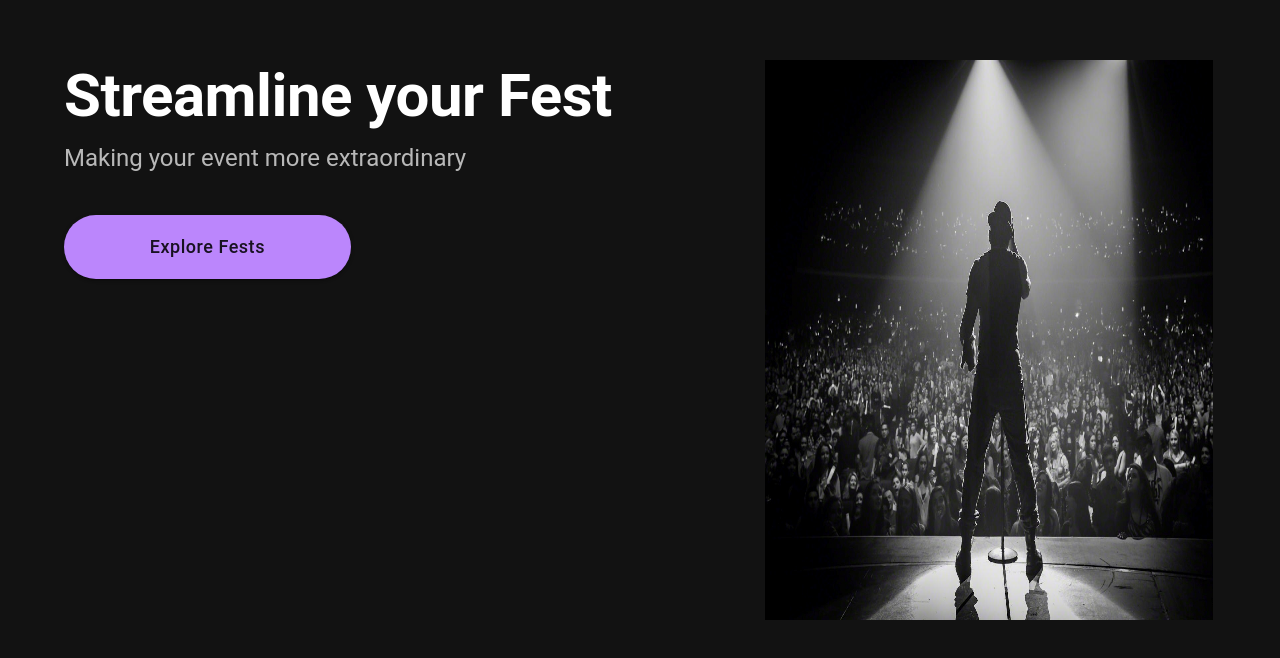
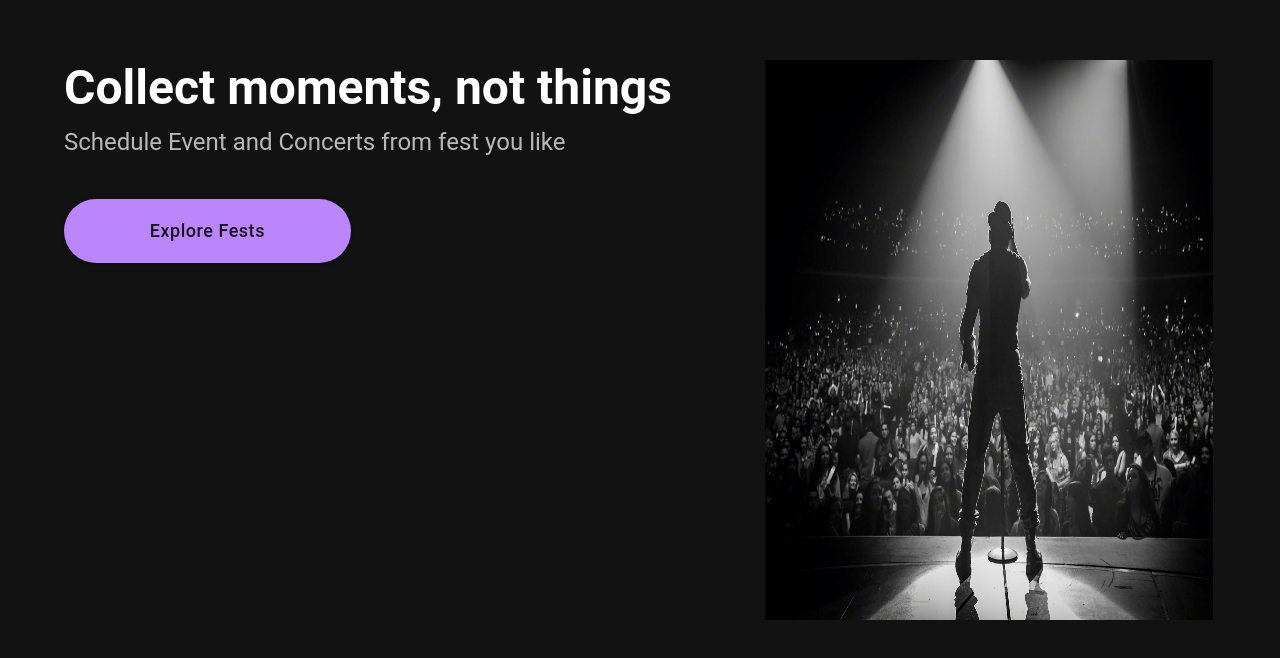
Before and after one commit to japnit01/FMS_Frontend, a React (Create React App) app: page / in a window 1280 px wide. Shown: the part 932-1590 px from the top of the page. Built offline with nearby package versions, Linux system fonts and the light colour scheme.

Commit message:
visitor route

```diff
--- a/src/App.js
+++ b/src/App.js
@@ -61,12 +61,16 @@ function App() {
                     <Route path="u">
                       <Route index path="fests" element={<Visitor />} />
                       <Route path="schedule" element={<Scheduler />} />
-                      <Route path="fest/:festname" element={<Event />} />
-                      {/* <Route path="duals">
-                        <Route path=":eventid/result" element={<Results />} />
-                      </Route> */}
-                      <Route path="solo">
-                        <Route path=":eventid/result" element={<Results />} />
+                      <Route path="fest">
+                        <Route path=":festname" element={<Event />} />
+                        <Route path=":festname/duals">
+                          <Route path=":eventid" element={<Dual />} />
+                          <Route path="result" element={<Results />} />
+                        </Route>
+                        <Route path=":festname/solo">
+                          <Route path=":eventid" element={<Solo />} />
+                          <Route path="result" element={<Results />} />
+                        </Route>
                       </Route>
                     </Route>
 
--- a/src/Components/Dual.js
+++ b/src/Components/Dual.js
@@ -1,17 +1,18 @@
 import React, { useState, useContext, useEffect } from 'react'
 import eventContext from '../Context/event/eventContext'
 import { useParams, useNavigate } from "react-router-dom";
+import Results from "./Results";
 import { Card, CardContent, Grid, Button, Typography, TextField } from '@mui/material';
 import "../css/Dual.css"
 
 const Dual = () => {
   const context = useContext(eventContext);
-  const { FetchDual, NextMatch, NextRound, FinishDualsEvent,CheckResult, update, setupdate } = context;
+  const { FetchDual, NextMatch, NextRound, FinishDualsEvent, CheckResult, update, setupdate } = context;
   const [currentRound, setCurrentRound] = useState([]);
-  const [player1, setplayer1] = useState({id:'' ,name:'' ,score:0});
-  const [player2, setplayer2] = useState({id:'' ,name:'' ,score:0});
+  const [player1, setplayer1] = useState({ id: '', name: '', score: 0 });
+  const [player2, setplayer2] = useState({ id: '', name: '', score: 0 });
   const [Round, setRound] = useState(-1);
-  const [matchno,setmatchno] = useState(-1);
+  const [matchno, setmatchno] = useState(-1);
   const [totalrounds, settotalrounds] = useState(-1);
   let { festname, eventid } = useParams();
   let navigate = useNavigate();
@@ -19,37 +20,31 @@ const Dual = () => {
   useEffect(() => {
     if (localStorage.getItem("token")) {
       setupdate(true)
-      if(!CheckResult(festname,eventid))
-      {
+
       FetchDual(festname, eventid).then((festdual) => {
         const copydual = JSON.parse(JSON.stringify(festdual));
-          console.log(copydual.duals.length);
+        // console.log(copydual.duals.length);
         totalRounds(copydual.participants);
         setCurrentRound(copydual);
         setmatchno(0);
         setRound(copydual.roundNo)
       });
-    }
-    else
-    {
-      navigate(`/c/fest/${festname}/duals/${eventid}/result`);
-    }
       return () => (setupdate(true));
     }
   }, []);
 
-  useEffect(()=>{
-    if(update && matchno >= 0) {
+  useEffect(() => {
+    if (update && matchno >= 0) {
       console.log("mene kaam kiya")
-      setplayer1({id:currentRound.duals[matchno][0]._id, name: currentRound.duals[matchno][0].name, score:0});
-      setplayer2({id:currentRound.duals[matchno][1]._id, name: currentRound.duals[matchno][1].name, score:0});
-      console.log(totalrounds,currentRound.roundNo)
+      setplayer1({ id: currentRound.duals[matchno][0]._id, name: currentRound.duals[matchno][0].name, score: 0 });
+      setplayer2({ id: currentRound.duals[matchno][1]._id, name: currentRound.duals[matchno][1].name, score: 0 });
+      console.log(totalrounds, currentRound.roundNo)
       setupdate(false)
     }
-  },[matchno,update])
+  }, [matchno, update])
 
-  const totalRounds = (participants) =>{
-    settotalrounds(Math.floor(Math.log(participants)/Math.log(2)) + 1);
+  const totalRounds = (participants) => {
+    settotalrounds(Math.floor(Math.log(participants) / Math.log(2)) + 1);
     // console.log({totalrounds: totalrounds})
   }
   const onChangeP1 = (e) => {
@@ -72,7 +67,7 @@ const Dual = () => {
     setmatchno(matchno + 1);
   }
 
-  const nextRound = async() =>{
+  const nextRound = async () => {
     setupdate(false);
     let jsonData = {
       comp1: player1.id,
@@ -81,7 +76,7 @@ const Dual = () => {
       score2: player2.score,
       round: Round
     };
-    const newround = await NextRound(festname,eventid,jsonData);
+    const newround = await NextRound(festname, eventid, jsonData);
     setCurrentRound(newround);
     console.log("nextRound")
     setmatchno(0);
@@ -89,7 +84,7 @@ const Dual = () => {
     setRound(newround.roundNo)
   }
 
-  const Finish = async() => {
+  const Finish = async () => {
     // alert("Khatam ho gaya bye bye");
     let jsonData = {
       comp1: player1.id,
@@ -98,7 +93,7 @@ const Dual = () => {
       score2: player2.score,
       round: Round
     };
-    const newround = await FinishDualsEvent(festname,eventid,jsonData);
+    const newround = await FinishDualsEvent(festname, eventid, jsonData);
 
     navigate(`/c/fest/${festname}/duals/${eventid}/result`);
   }
@@ -106,30 +101,30 @@ const Dual = () => {
   return (
     <>
       <div className="dualcontainer">
-      <Typography variant="h3" sx={{color: 'white',pt:"10%", textAlign:'center', fontWeight:'bold'}}>Round {Round}</Typography>
-      <Grid container spacing={0} sx={{pt:"4%" }}>
+        <Typography variant="h3" sx={{ color: 'white', pt: "10%", textAlign: 'center', fontWeight: 'bold' }}>Round {Round}</Typography>
+        <Grid container spacing={0} sx={{ pt: "4%" }}>
           {(player1 && player2) ? <><Grid item xs={6}>
-            <Card sx={{ maxWidth: 275, height: '100%', mx:'auto' }}>
+            <Card sx={{ maxWidth: 275, height: '100%', mx: 'auto' }}>
               <CardContent>
-                <Typography variant="h6" sx={{textAlign:'center'}} >
+                <Typography variant="h6" sx={{ textAlign: 'center' }} >
                   {player1.name}
                 </Typography>
-                <TextField onChange={onChangeP1} value={player1.score} name="score" label="Score" margin="dense" sx={{px:'auto'}} variant="filled" />
+                <TextField onChange={onChangeP1} value={player1.score} name="score" label="Score" margin="dense" sx={{ px: 'auto' }} variant="filled" />
               </CardContent>
             </Card>
           </Grid>
             <Grid item xs={6}>
-            <Card sx={{ maxWidth: 275, height: '100%',mx:'auto' }}>
+              <Card sx={{ maxWidth: 275, height: '100%', mx: 'auto' }}>
                 <CardContent>
-                <Typography variant="h6"sx={{textAlign:'center'}}>
+                  <Typography variant="h6" sx={{ textAlign: 'center' }}>
                     {player2.name}
                   </Typography>
-                <TextField onChange={onChangeP2} value={player2.score} name="score" label="Score" margin="dense" variant="filled" sx={{px:'auto'}}/>
+                  <TextField onChange={onChangeP2} value={player2.score} name="score" label="Score" margin="dense" variant="filled" sx={{ px: 'auto' }} />
                 </CardContent>
               </Card>
             </Grid></> : <>
-            <div style={{width: '70%', marginTop: '4%', marginLeft: '6%'}}>
-            <Typography variant="h6" sx={{color: '#fafafa'}}>
+            <div style={{ width: '70%', marginTop: '4%', marginLeft: '6%' }}>
+              <Typography variant="h6" sx={{ color: '#fafafa' }}>
                 No Dual available at the moment
               </Typography>
             </div>
@@ -137,7 +132,7 @@ const Dual = () => {
         </Grid>
         <div className="dualbuttoncontainer">
           {currentRound.duals &&
-        <Button size="small" sx={{mx:'auto'}} onClick={() => matchno === (currentRound.duals.length - 1) ? (totalrounds === currentRound.roundNo ? Finish() :nextRound()): nextMatch()}>{matchno === (currentRound.duals.length - 1) ? (totalrounds === currentRound.roundNo ? "Finish" :"Next Round"): "Next Match"}</Button>
+            <Button size="small" sx={{ mx: 'auto' }} onClick={() => matchno === (currentRound.duals.length - 1) ? (totalrounds === currentRound.roundNo ? Finish() : nextRound()) : nextMatch()}>{matchno === (currentRound.duals.length - 1) ? (totalrounds === currentRound.roundNo ? "Finish" : "Next Round") : "Next Match"}</Button>
           }
         </div>
       </div>
--- a/src/Components/Event.js
+++ b/src/Components/Event.js
@@ -54,7 +54,7 @@ function Event() {
             event.startdate = new Date(event.startdate);
             event.startTime = new Date(event.startTime);
             event.endTime = new Date(event.endTime);
-            console.log(event.startdate.getMonth())
+            // console.log(event.startdate.getMonth())
           })
           setevents(copyevents);
         });
@@ -65,7 +65,7 @@ function Event() {
 
   const handleupdatefest = (event) => {
     const copyevent = JSON.parse(JSON.stringify(event));
-    console.log(event)
+    // console.log(event)
     setEvent({
       id: copyevent._id,
       name: copyevent.name,
--- a/src/Components/Home.js
+++ b/src/Components/Home.js
@@ -1,5 +1,5 @@
 import React from "react";
-import { Link,useNavigate } from "react-router-dom";
+import { Link, useNavigate } from "react-router-dom";
 import "../css/Home.css";
 import Container from '@mui/material/Container';
 import Typography from "@mui/material/Typography";
@@ -21,26 +21,26 @@ function Home() {
                 <Typography variant="h5" align="center" sx={{ marginTop: '1%' }}>
                   Making your event more extraordinary
                 </Typography>
-                <Button variant="contained" className="createfestbutton" onClick={()=>navigate('/c/myfests')}> Start creating your fest </Button>
+                <Button variant="contained" className="createfestbutton" onClick={() => navigate('/c/myfests')}> Start creating your fest </Button>
               </div>
             </div>
           </section>
         </div>
 
         <div className="bg1 fullscreen2">
-            <section className="createfest">
-              <div className="backgroundcontainer">
+          <section className="createfest">
+            <div className="backgroundcontainer">
               <div className="createfesttext2">
-              <Typography variant="h2" sx={{fontWeight:650}} align="left" >
-                  Streamline your Fest
+                <Typography variant="h3" sx={{ fontWeight: 650 }} align="left" >
+                  Collect moments, not things
                 </Typography>
                 <Typography variant="h5" align="left" sx={{ marginTop: '1%' }}>
-                  Making your event more extraordinary
+                  Schedule Event and Concerts from fest you like
                 </Typography>
-                <Button variant="contained" className="createfestbutton" onClick={()=>navigate('/u/fests')}> Explore Fests</Button>
+                <Button variant="contained" className="createfestbutton" onClick={() => navigate('/u/fests')}> Explore Fests</Button>
               </div>
-              </div>
-            </section>
+            </div>
+          </section>
         </div>
       </div>
 
--- a/src/Context/event/EventState.js
+++ b/src/Context/event/EventState.js
@@ -44,7 +44,7 @@ const EventState = (props) => {
       },
     });
     const allevents = await response.json();
-    console.log(allevents)
+    // console.log(allevents)
     return allevents;
   };
 
@@ -75,7 +75,7 @@ const EventState = (props) => {
       },
     });
     const deletedfest = await response.json();
-    console.log(deletedfest);
+    // console.log(deletedfest);
     setupdate(true);
   }
 
@@ -155,7 +155,7 @@ const EventState = (props) => {
       body: JSON.stringify(jsonData)
     });
     const currentRoundWinner = await response.json();
-    console.log(currentRoundWinner)
+    // console.log(currentRoundWinner)
 
     // await FinishEvent(festname,eventid,"duals");
     // return winners;
```
Lines whose indentation alone changed are shown as unchanged.
